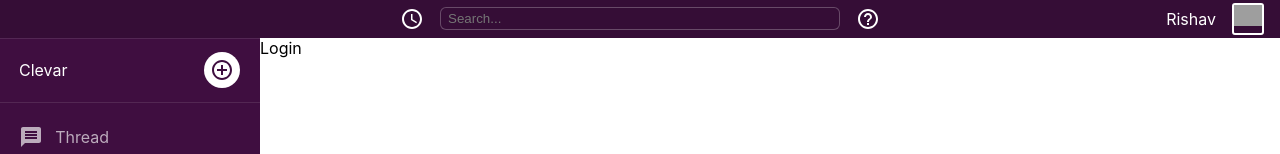
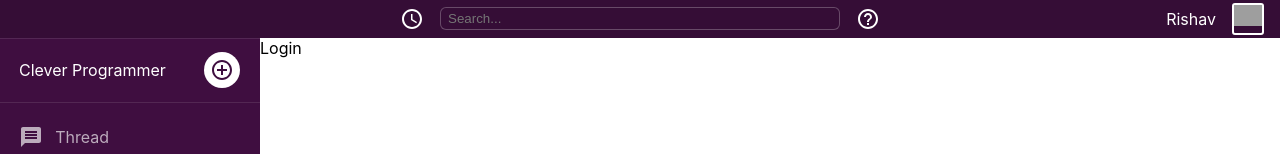
Before and after one commit to Rishu2000/slack-clone, a React (Create React App) app: page / in a window 1280 px wide. Shown: the top 154 px of the page. Built offline with nearby package versions, Linux system fonts and the light colour scheme; grey boxes are pictures that could not be loaded.

Commit message:
Updated the Name

```diff
--- a/src/components/Sidebar.js
+++ b/src/components/Sidebar.js
@@ -10,7 +10,7 @@ function Sidebar() {
         <Container>
             <WorkSpaceContainer>
                 <Name>
-                    Clevar
+                Clever Programmer
                 </Name>
                 <NewMessage>
                     <AddCircleOutlineIcon/>
```
